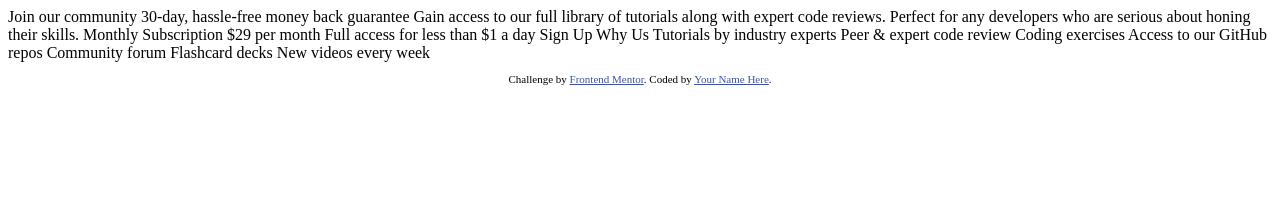
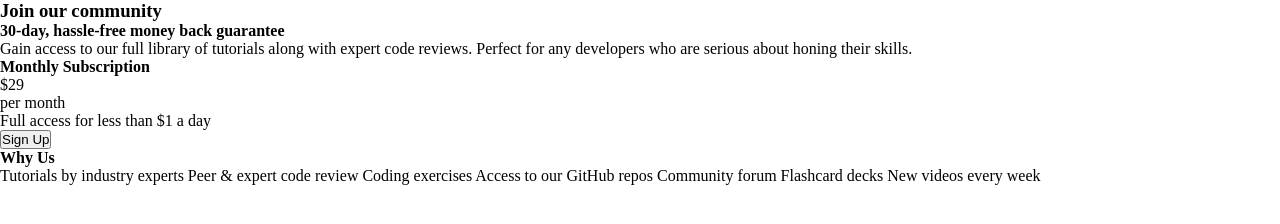
Before and after one commit to vcalvo25/price-grid-component, a plain HTML site: page index.html in a window 1280 px wide. Drawn offline with Linux system fonts and the light colour scheme.

Commit message:
Format HTML and add styles.css

```diff
--- a/index.html
+++ b/index.html
@@ -5,46 +5,41 @@
   <meta name="viewport" content="width=device-width, initial-scale=1.0"> <!-- displays site properly based on user's device -->
 
   <link rel="icon" type="image/png" sizes="32x32" href="./images/favicon-32x32.png">
-
+  <link rel="stylesheet" href="styles.css">
   <title>Frontend Mentor | Single Price Grid Component</title>
 
-  <!-- Feel free to remove these styles or customise in your own stylesheet 👍 -->
-  <style>
-    .attribution { font-size: 11px; text-align: center; }
-    .attribution a { color: hsl(228, 45%, 44%); }
-  </style>
 </head>
 <body>
-  Join our community
 
-  30-day, hassle-free money back guarantee
+  <!--Top Horizontal Rectangle-->
+  <div class="card">
+    <div class="horizontal-card">
+      <h3>Join our community</h3>
+      <h4>30-day, hassle-free money back guarantee</h4>
 
-  Gain access to our full library of tutorials along with expert code reviews.
-  Perfect for any developers who are serious about honing their skills.
+      <p>Gain access to our full library of tutorials along with expert code reviews.
+      Perfect for any developers who are serious about honing their skills.</p>
+    </div>
+<!--Vertical Squares-->
+    <div class="monthly-vertical">
+      <h4>Monthly Subscription</h4>
+      <p>&dollar;29 <p>per month</p></p>
+      <p>Full access for less than &dollar;1 a day</p>
 
-  Monthly Subscription
+      <button>Sign Up</button>
+    </div>
 
-  &dollar;29 per month
+    <div class="why-vertical">
+      <h4>Why Us</h4>
+      <p>Tutorials by industry experts
+        Peer &amp; expert code review
+        Coding exercises
+        Access to our GitHub repos
+        Community forum
+        Flashcard decks
+        New videos every week</p>
+    </div>
 
-  Full access for less than &dollar;1 a day
-
-  Sign Up
-
-  Why Us
-
-  Tutorials by industry experts
-  Peer &amp; expert code review
-  Coding exercises
-  Access to our GitHub repos
-  Community forum
-  Flashcard decks
-  New videos every week
-
-  <footer>
-    <p class="attribution">
-      Challenge by <a href="https://www.frontendmentor.io?ref=challenge" target="_blank">Frontend Mentor</a>.
-      Coded by <a href="#">Your Name Here</a>.
-    </p>
-  </footer>
+</div>
 </body>
 </html>
--- /dev/null
+++ b/styles.css
@@ -0,0 +1,13 @@
+* {
+    margin: 0;
+    padding: 0px;
+    box-sizing: border-box;
+}
+
+body {
+    font-size: 16px;
+}
+
+.card {
+
+}
```
